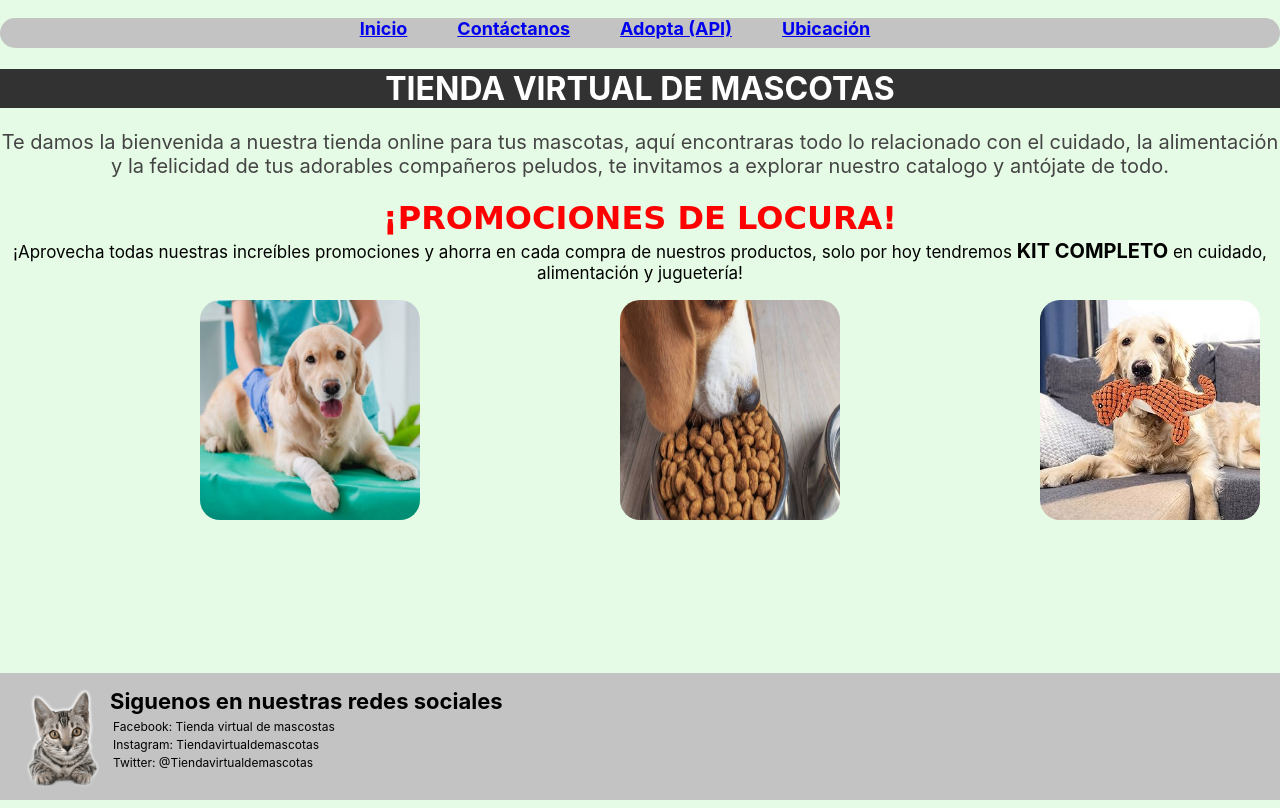
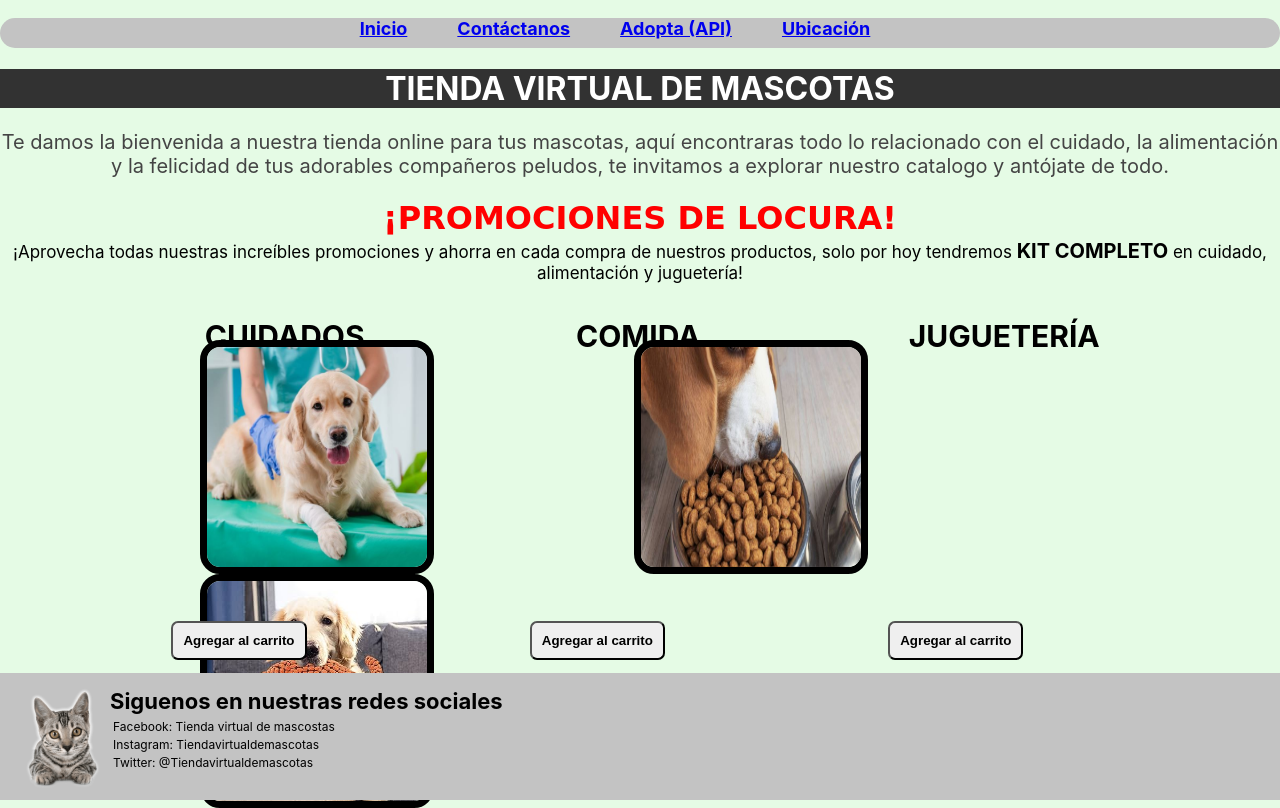
Before and after one commit to StudyEdwinA994/TrabajoFinal, a React (Create React App) app: page / in a window 1280 px wide. Built offline with nearby package versions, Linux system fonts and the light colour scheme; a web font is replaced by a local one.

Commit message:
Commit componente BotonesPromociones

```diff
--- a/src/App.js
+++ b/src/App.js
@@ -5,6 +5,7 @@ import Introduccion from "./Componentes/Introduccion/Introduccion";
 import Footer from "./Componentes/Footer/Footer";
 import Promociones from "./Componentes/Promociones/Promociones";
 import ImagenesPromociones from "./Componentes/ImagenesPromociones/ImagenesPromociones";
+import BotonesPromociones from "./Componentes/BotonesPromociones/BotonesPromociones";
 
 function App() {
   return (
@@ -16,6 +17,7 @@ function App() {
         <Introduccion />
         <Promociones />
         <ImagenesPromociones />
+        <BotonesPromociones />
       </main>
       <footer>
         <Footer />
--- /dev/null
+++ b/src/Componentes/BotonesPromociones/BotonesPromociones.css
@@ -0,0 +1,34 @@
+.contenedorBotones {
+    display: flex;
+    justify-content: space-between;
+  }
+
+  #boton1 {
+    padding: 10px;
+    margin: 5px;
+    position: absolute;
+    top: 77%;
+    left: 13%;
+    border-radius: 7px;
+    font-weight: bold;
+  }
+
+  #boton2 {
+    padding: 10px;
+    margin: 5px;
+    position: absolute;
+    top: 77%;
+    left: 41%;
+    border-radius: 7px;
+    font-weight: bold;
+  }
+
+  #boton3 {
+    padding: 10px;
+    margin: 5px;
+    position: absolute;
+    top: 77%;
+    left: 69%;
+    border-radius: 7px;
+    font-weight: bold;
+  }
--- /dev/null
+++ b/src/Componentes/BotonesPromociones/BotonesPromociones.jsx
@@ -0,0 +1,26 @@
+import React from 'react';
+import './BotonesPromociones.css';
+
+class BotonAlerta extends React.Component {
+  alertaCarrito = () => {
+    alert('¡Producto agregado al carrito!');
+  };
+
+  render() {
+    return (
+      <div className="contenedorBotones">
+        <button onClick={this.alertaCarrito} id="boton1">
+          Agregar al carrito
+        </button>
+        <button onClick={this.alertaCarrito} id="boton2">
+        Agregar al carrito
+        </button>
+        <button onClick={this.alertaCarrito} id="boton3">
+        Agregar al carrito
+        </button>
+      </div>
+    );
+  }
+}
+
+export default BotonAlerta;
--- a/src/Componentes/ImagenesPromociones/ImagenesPromociones.css
+++ b/src/Componentes/ImagenesPromociones/ImagenesPromociones.css
@@ -1,7 +1,40 @@
+.aumentoImagen {
+    transition: transform 0.3s ease;
+}
+
+.aumentoImagen:hover {
+    transform: scale(1.4);
+}
+
 #contenedorImagenes img {
     width: 220px;
     height: 220px;
     float: left;
     margin-left: 200px;
     border-radius: 20px;
+    border: 7px solid black;
 }
+
+#txtImagenCuidado {
+    position: absolute;
+    top: 36%;
+    left: 16%;
+    font-weight: bold;
+    font-size: 30px;
+}
+
+#txtImagenComida {
+    position: absolute;
+    top: 36%;
+    left: 45%;
+    font-weight: bold;
+    font-size: 30px;
+}
+
+#txtImagenJugueteria {
+    position: absolute;
+    top: 36%;
+    left: 71%;
+    font-weight: bold;
+    font-size: 30px;
+}
--- a/src/Componentes/ImagenesPromociones/ImagenesPromociones.jsx
+++ b/src/Componentes/ImagenesPromociones/ImagenesPromociones.jsx
@@ -1,21 +1,25 @@
 import React from "react";
-import './ImagenesPromociones.css';
-import cuidado from '../../Imagenes/cuidado.jpg'
-import comida from '../../Imagenes/comida.jpg'
-import jugueteria from '../../Imagenes/jugueteria.jpg'
+import "./ImagenesPromociones.css";
+import cuidado from "../../Imagenes/cuidado.jpg";
+import comida from "../../Imagenes/comida.jpg";
+import jugueteria from "../../Imagenes/jugueteria.jpg";
 
-
-function ImagenesPromociones () {
+function ImagenesPromociones() {
   return (
     <div id="contenedorImagenes">
+      <br />
+      <br />
       <div id="imagenCuidado">
-                <img src={cuidado} alt="imagenCuidado" />
+        <p id="txtImagenCuidado">CUIDADOS</p>
+        <img src={cuidado} alt="imagenCuidado" className="aumentoImagen" />
       </div>
       <div id="imagenComida">
-                <img src={comida} alt="imagenComida" />
+        <p id="txtImagenComida">COMIDA</p>
+        <img src={comida} alt="imagenComida" className="aumentoImagen" />
       </div>
       <div id="imagenJugueteria">
-                <img src={jugueteria} alt="imagenJugeteria" />
+        <p id="txtImagenJugueteria">JUGUETERÍA</p>
+        <img src={jugueteria} alt="imagenJugueteria" className="aumentoImagen" />
       </div>
     </div>
   );
```
Also changed, not shown: 1 other file (tests, documents, lock files or other folders). Lines whose indentation alone changed are shown as unchanged.
